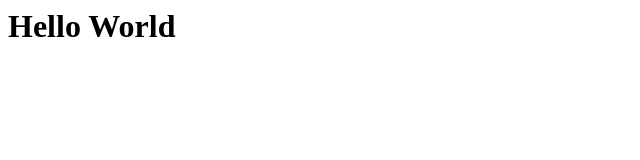
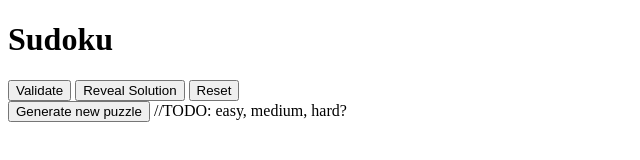
Before and after one commit to meghan-aine/Sudoku, a plain HTML site: page index.html in a window 1280 px wide. Shown: the whole page, without its empty margins (0-640 px from the left). Drawn offline with Linux system fonts and the light colour scheme.

Commit message:
Update HTML file

```diff
--- a/index.html
+++ b/index.html
@@ -1 +1,26 @@
-<h1>Hello World</h1>
+<!DOCTYPE html>
+<html lang="en">
+<head>
+  <meta charset="UTF-8">
+  <meta name="viewport" content="width=device-width, initial-scale=1.0">
+  <link rel="icon" type="image/png" sizes="32x32" href="./resources/icon.png">
+  <title>Sudoku | Meghan Aine</title>
+  <link href="./style.css" rel="stylesheet">
+</head>
+
+
+<body>
+    <h1>Sudoku</h1>
+
+    <div class = "container" id = "puzzleContainer"></div>
+
+    <div class = "container" id = "buttonContainer">
+        <button id = "validateButton">Validate</button>
+        <button id = "revealSoltionButton">Reveal Solution</button>
+        <button id = "resetButton">Reset</button>
+    </div>
+
+    <div class = "container" id = "newPuzzleContainer">
+        <button id = "newPuzzleButton">Generate new puzzle</button> //TODO: easy, medium, hard?
+    </div>
+</body>
```
